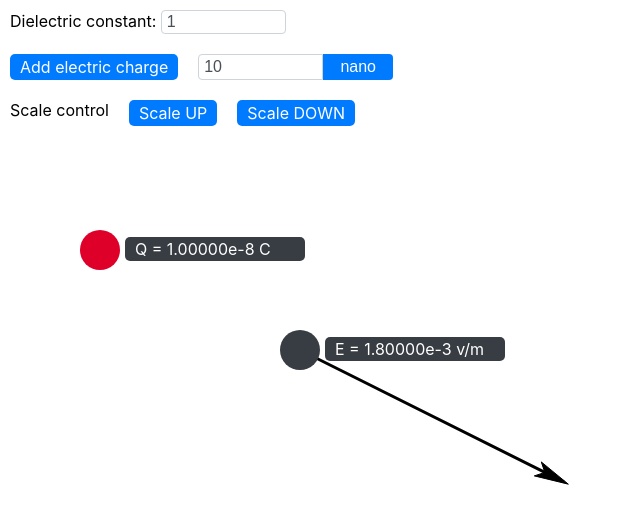
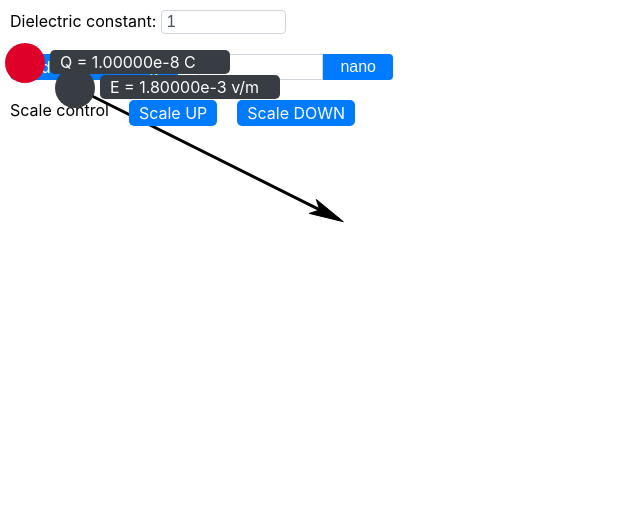
Before and after one commit to loonywizard/electric-field-strength-calculator, a website built with webpack: page index.html in a window 1280 px wide. Both pictures are taken after a click on the element "Scale DOWN". Shown: the whole page, without its empty margins (0-640 px from the left). Built offline with nearby package versions, Linux system fonts and the light colour scheme.

Commit message:
Add scaling to map

```diff
--- a/index.html
+++ b/index.html
@@ -15,8 +15,8 @@
     </div>
     <div class="scale-controls">
       Scale control
-      <div class="button" >Scale UP</div>
-      <div class="button" >Scale DOWN</div>
+      <div class="button" id="scale-up-button">Scale UP</div>
+      <div class="button" id="scale-down-button">Scale DOWN</div>
     </div>
   </div>
   <script src="dist/bundle.js"></script>
--- a/src/chargesDnDManager.js
+++ b/src/chargesDnDManager.js
@@ -2,10 +2,11 @@
  * ChargesDnDManager allows us to drag and drop charges, so we can change their positions
  * */
 export default class ChargesDnDManager {
-  constructor(charges, onChargeMove, getMapOffset) {
+  constructor(charges, onChargeMove, getMapOffset, getMapScale) {
     this.items = charges;
     this.onItemMove = onChargeMove;
     this.getMapOffset = getMapOffset;
+    this.getMapScale = getMapScale;
 
     this.isMouseDown = false;
     this.isDragging = false;
@@ -49,10 +50,12 @@ export default class ChargesDnDManager {
   handleStartDragging = (event) => {
     const node = this.draggingItem.getDOMNode();
 
+    const mapScale = this.getMapScale();
+
     node.classList.add('dragging');
 
-    this.mouseOffsetX = event.pageX - node.getBoundingClientRect().left;
-    this.mouseOffsetY = event.pageY - node.getBoundingClientRect().top;
+    this.mouseOffsetX = mapScale ** -1 * (event.pageX - node.getBoundingClientRect().left);
+    this.mouseOffsetY = mapScale ** -1 * (event.pageY - node.getBoundingClientRect().top);
   };
 
   handleStopDragging = () => {
@@ -83,10 +86,11 @@ export default class ChargesDnDManager {
     }
 
     const mapOffset = this.getMapOffset();
+    const mapScale = this.getMapScale();
 
     this.draggingItem.setPosition({
-      x: event.pageX - this.mouseOffsetX + 20 - mapOffset.x,
-      y: event.pageY - this.mouseOffsetY + 20 - mapOffset.y,
+      x: event.pageX / mapScale - this.mouseOffsetX + 20 / mapScale - mapOffset.x,
+      y: event.pageY / mapScale - this.mouseOffsetY + 20 / mapScale - mapOffset.y,
     });
   }
 }
--- a/src/chargesManager.js
+++ b/src/chargesManager.js
@@ -3,12 +3,13 @@ import ElectricCharge from './electricCharge';
 import ChargesDnDManager from './chargesDnDManager';
 
 export default class ChargesManager extends Observer {
-  constructor(mapOffsetManager) {
+  constructor(mapOffsetManager, scaleManager) {
     super();
 
     this.container = document.getElementById('container');
     this.onChargesChange = this.notifySubscribers;
     this.mapOffsetManager = mapOffsetManager;
+    this.getMapScale = scaleManager.getScale;
 
     this.charges = [
       new ElectricCharge({
@@ -18,6 +19,7 @@ export default class ChargesManager extends Observer {
         onChargeInput: this.onChargesChange,
         siPrefixName: 'NANO',
         getMapOffset: this.mapOffsetManager.getMapOffset,
+        getMapScale: this.getMapScale,
       }),
     ];
 
@@ -29,12 +31,14 @@ export default class ChargesManager extends Observer {
       isTest: true,
       onChargeInput: this.onChargesChange,
       getMapOffset: this.mapOffsetManager.getMapOffset,
+      getMapScale: this.getMapScale,
     });
 
     this.chargesDnDManager = new ChargesDnDManager(
       [...this.charges, this.testCharge],
       this.onChargesChange,
       mapOffsetManager.getMapOffset,
+      this.getMapScale,
     );
   }
 
@@ -51,6 +55,7 @@ export default class ChargesManager extends Observer {
       siPrefixName,
       onChargeInput: this.onChargesChange,
       getMapOffset: this.mapOffsetManager.getMapOffset,
+      getMapScale: this.getMapScale,
     });
 
     this.charges.push(charge);
--- a/src/electricCharge.js
+++ b/src/electricCharge.js
@@ -11,6 +11,7 @@ export default class ElectricCharge {
     this.siPrefixName = args.siPrefixName;
     this.position = args.position;
     this.getMapOffset = args.getMapOffset;
+    this.getMapScale = args.getMapScale;
 
     this.node = document.createElement('div');
     this.node.className = `charge${this.isTest ? ' test-charge' : ''}`;
@@ -84,9 +85,10 @@ export default class ElectricCharge {
 
   setNodePosition = () => {
     const mapOffset = this.getMapOffset();
+    const mapScale = this.getMapScale();
 
-    this.node.style.top = `${this.position.y + mapOffset.y}px`;
-    this.node.style.left = `${this.position.x + mapOffset.x}px`;
+    this.node.style.top = `${mapScale * (this.position.y + mapOffset.y)}px`;
+    this.node.style.left = `${mapScale * (this.position.x + mapOffset.x)}px`;
   };
 
   getPosition = () => ({ ...this.position });
--- a/src/electricFieldStrengthManager.js
+++ b/src/electricFieldStrengthManager.js
@@ -2,12 +2,19 @@ import ElectricFieldStrengthCalculator from './electricFieldStrengthCalculator';
 import ElectricFieldStrengthVectorVisualiser from './electricFieldStrengthVectorVisualiser';
 
 export default class ElectricFieldStrengthManager {
-  constructor(chargesManager, dielectricConstantManager, canvas, mapOffsetManager) {
+  constructor(
+    chargesManager,
+    dielectricConstantManager,
+    canvas,
+    mapOffsetManager,
+    mapScaleManager,
+  ) {
     const ctx = canvas.getCtx();
 
     this.canvas = canvas;
     this.chargesManager = chargesManager;
     this.mapOffsetManager = mapOffsetManager;
+    this.mapScaleManager = mapScaleManager;
 
     this.efsDisplay = chargesManager.getTestCharge().getElectricFieldStrengthDisplayNode();
     this.chargesManager = chargesManager;
@@ -19,6 +26,7 @@ export default class ElectricFieldStrengthManager {
     this.electricFieldStrengthVectorVisualiser = new ElectricFieldStrengthVectorVisualiser(
       ctx,
       mapOffsetManager.getMapOffset,
+      mapScaleManager.getScale,
     );
   }
 
--- a/src/electricFieldStrengthVectorVisualiser.js
+++ b/src/electricFieldStrengthVectorVisualiser.js
@@ -4,18 +4,20 @@ import { drawArrow } from './canvasShapes';
  * ElectricFieldStrengthVectorVisualiser is responsible for drawing a vector of EFS
  * */
 export default class ElectricFieldStrengthVectorVisualiser {
-  constructor(ctx, getMapOffset) {
+  constructor(ctx, getMapOffset, getMapScale) {
     this.ctx = ctx;
     this.getMapOffset = getMapOffset;
+    this.getMapScale = getMapScale;
   }
   visualise = (testChargePosition, efsAngle) => {
     const mapOffset = this.getMapOffset();
+    const mapScale = this.getMapScale();
 
     drawArrow({
       ctx: this.ctx,
       position: {
-        x: testChargePosition.x + mapOffset.x,
-        y: testChargePosition.y + mapOffset.y,
+        x: mapScale * (testChargePosition.x + mapOffset.x),
+        y: mapScale * (testChargePosition.y + mapOffset.y),
       },
       angle: efsAngle,
     });
--- a/src/index.js
+++ b/src/index.js
@@ -7,6 +7,9 @@ import ChargesCreator from './chargesCreator';
 import Canvas from './canvas';
 import ElectricFieldStrengthManager from './electricFieldStrengthManager';
 import MapOffsetManager from './mapOffsetManager';
+import ScaleManager from './scaleManager';
+
+const scaleManager = new ScaleManager();
 
 const screenSizeManager = new ScreenSizeManager();
 
@@ -14,18 +17,27 @@ const canvas = new Canvas(screenSizeManager);
 
 const dielectricConstantManager = new DielectricConstantManager();
 
-const mapOffsetManager = new MapOffsetManager(canvas.getDOMNode());
+const mapOffsetManager = new MapOffsetManager(canvas.getDOMNode(), scaleManager);
 
-const chargesManager = new ChargesManager(mapOffsetManager);
+const chargesManager = new ChargesManager(mapOffsetManager, scaleManager);
 
 const electricFieldStrengthManager = new ElectricFieldStrengthManager(
   chargesManager,
   dielectricConstantManager,
   canvas,
   mapOffsetManager,
+  scaleManager,
 );
 
 const chargesCreator = new ChargesCreator();
+
+scaleManager.subscribe(
+  chargesManager.updateChargesPositions,
+);
+
+scaleManager.subscribe(
+  electricFieldStrengthManager.calculateAndDisplayElectricFieldStrength,
+);
 
 mapOffsetManager.subscribe(chargesManager.updateChargesPositions);
 mapOffsetManager.subscribe(electricFieldStrengthManager.calculateAndDisplayElectricFieldStrength);
--- a/src/mapOffsetManager.js
+++ b/src/mapOffsetManager.js
@@ -1,7 +1,7 @@
 import Observer from './observer';
 
 export default class MapOffsetManager extends Observer {
-  constructor(canvasNode) {
+  constructor(canvasNode, mapScaleManager) {
     super();
 
     this.offset = {
@@ -30,13 +30,15 @@ export default class MapOffsetManager extends Observer {
           hasDraggingStarted = true;
         }
 
+        const mapScale = mapScaleManager.getScale();
+
         const currentMousePosition = {
           x: event.pageX,
           y: event.pageY,
         };
 
-        const mouseDx = currentMousePosition.x - lastMousePosition.x;
-        const mouseDy = currentMousePosition.y - lastMousePosition.y;
+        const mouseDx = mapScale ** -1 * (currentMousePosition.x - lastMousePosition.x);
+        const mouseDy = mapScale ** -1 * (currentMousePosition.y - lastMousePosition.y);
 
         this.offset.x += mouseDx;
         this.offset.y += mouseDy;
--- /dev/null
+++ b/src/scaleManager.js
@@ -0,0 +1,27 @@
+import Observer from './observer';
+
+export default class ScaleManager extends Observer {
+  constructor() {
+    super();
+
+    // metres per pixel
+    this.scale = 0.5;
+
+    const scaleMultiplier = 2;
+
+    const scaleUpButton = document.getElementById('scale-up-button');
+    const scaleDownButton = document.getElementById('scale-down-button');
+
+    scaleUpButton.addEventListener('click', () => {
+      this.scale *= scaleMultiplier;
+      this.notifySubscribers();
+    });
+
+    scaleDownButton.addEventListener('click', () => {
+      this.scale /= scaleMultiplier;
+      this.notifySubscribers();
+    });
+  }
+
+  getScale = () => this.scale;
+}
```
